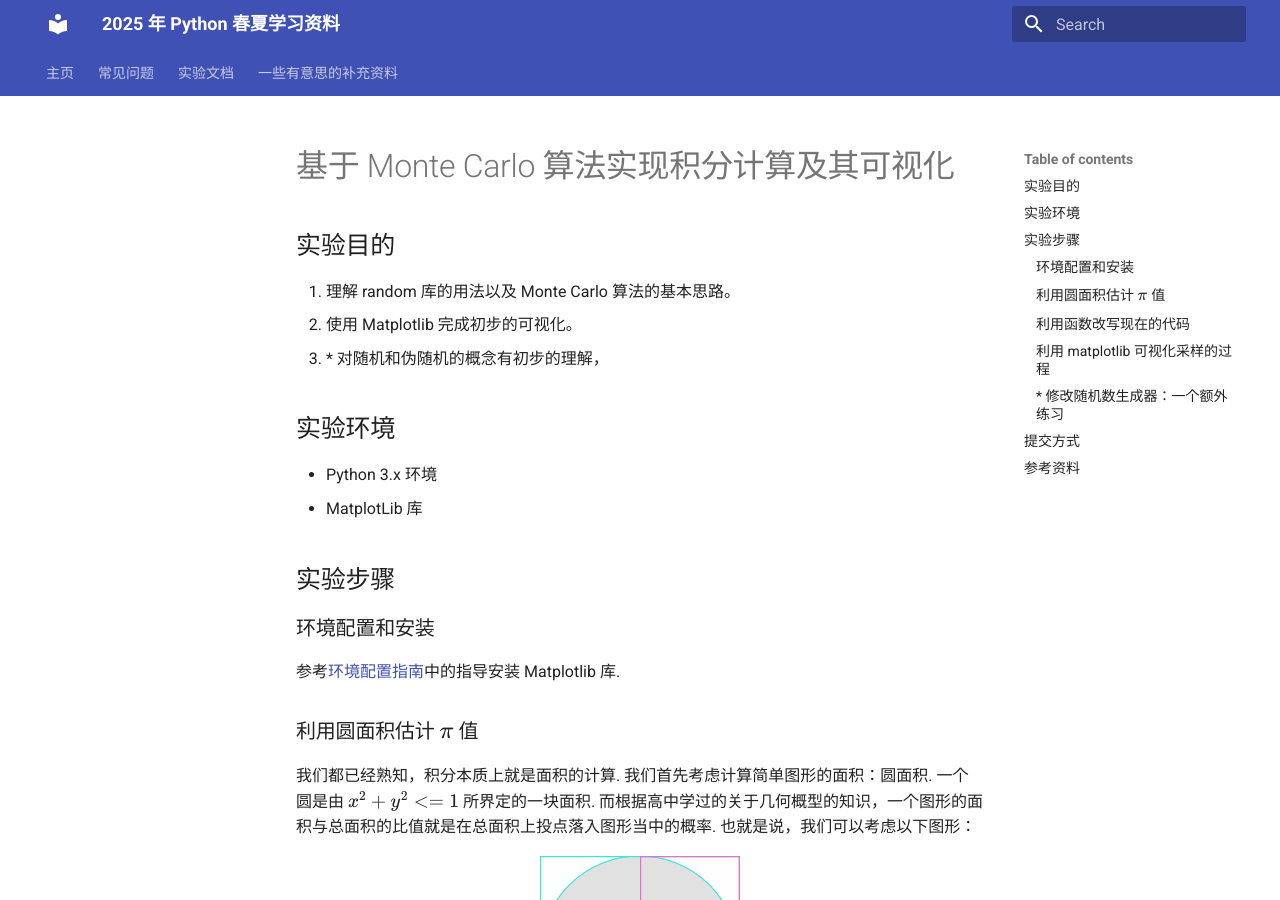
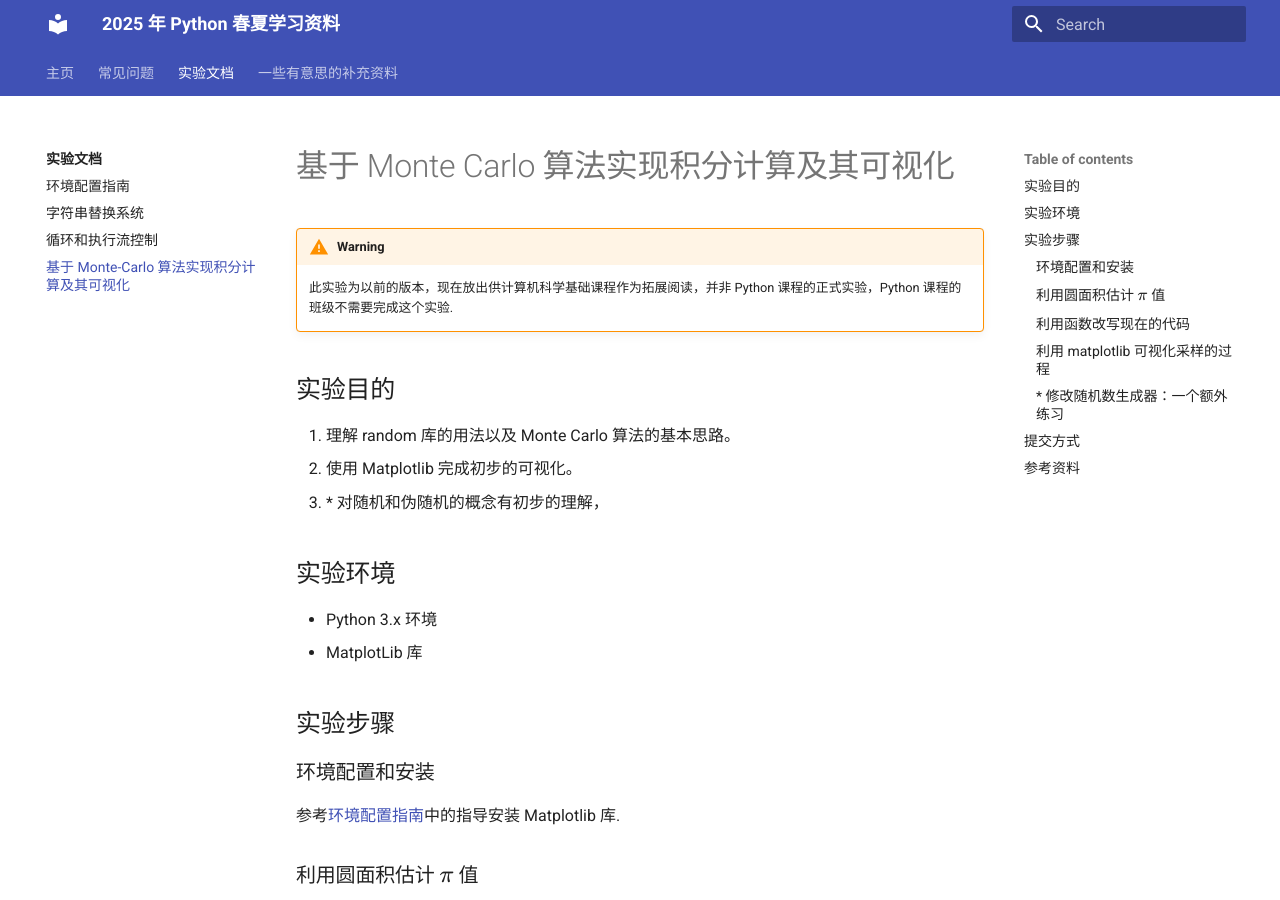
Before and after one commit to FrightenedFoxCN/python2024aw, an MkDocs documentation site: the page built from docs/labs/application/02monte-carlo.md, in a window 1280 px wide and 900 px high. Built offline with MkDocs 1.6.1 and Material for MkDocs 9.7.7, drawn with Linux system fonts in a browser that asks for light colours; comment, search, counter and statistics services are not loaded.

Commit message:
docs: 重新放出 Monte-Carlo 积分实验

```diff
--- a/docs/labs/application/02monte-carlo.md
+++ b/docs/labs/application/02monte-carlo.md
@@ -1,4 +1,8 @@
 # 基于 Monte Carlo 算法实现积分计算及其可视化
+
+!!! warning
+
+    此实验为以前的版本，现在放出供计算机科学基础课程作为拓展阅读，并非 Python 课程的正式实验，Python 课程的班级不需要完成这个实验.
 
 ## 实验目的
 
--- a/mkdocs.yml
+++ b/mkdocs.yml
@@ -40,7 +40,7 @@ nav:
     - 字符串替换系统: labs/01string.md
     - 循环和执行流控制: labs/02loop.md
     # - 基于 NumPy 与 Pillow 的图像创建与基本变换: bonus/application/01numpy.md
-    # - 基于 Monte-Carlo 算法实现积分计算及其可视化: bonus/application/02monte-carlo.md
+    - 基于 Monte-Carlo 算法实现积分计算及其可视化: labs/application/02monte-carlo.md
     # - 连接和使用 OpenAI 给出的 API: bonus/application/03openai.md
     # - 面向应用的实验组:
     #   - bonus/application/index.md
```
